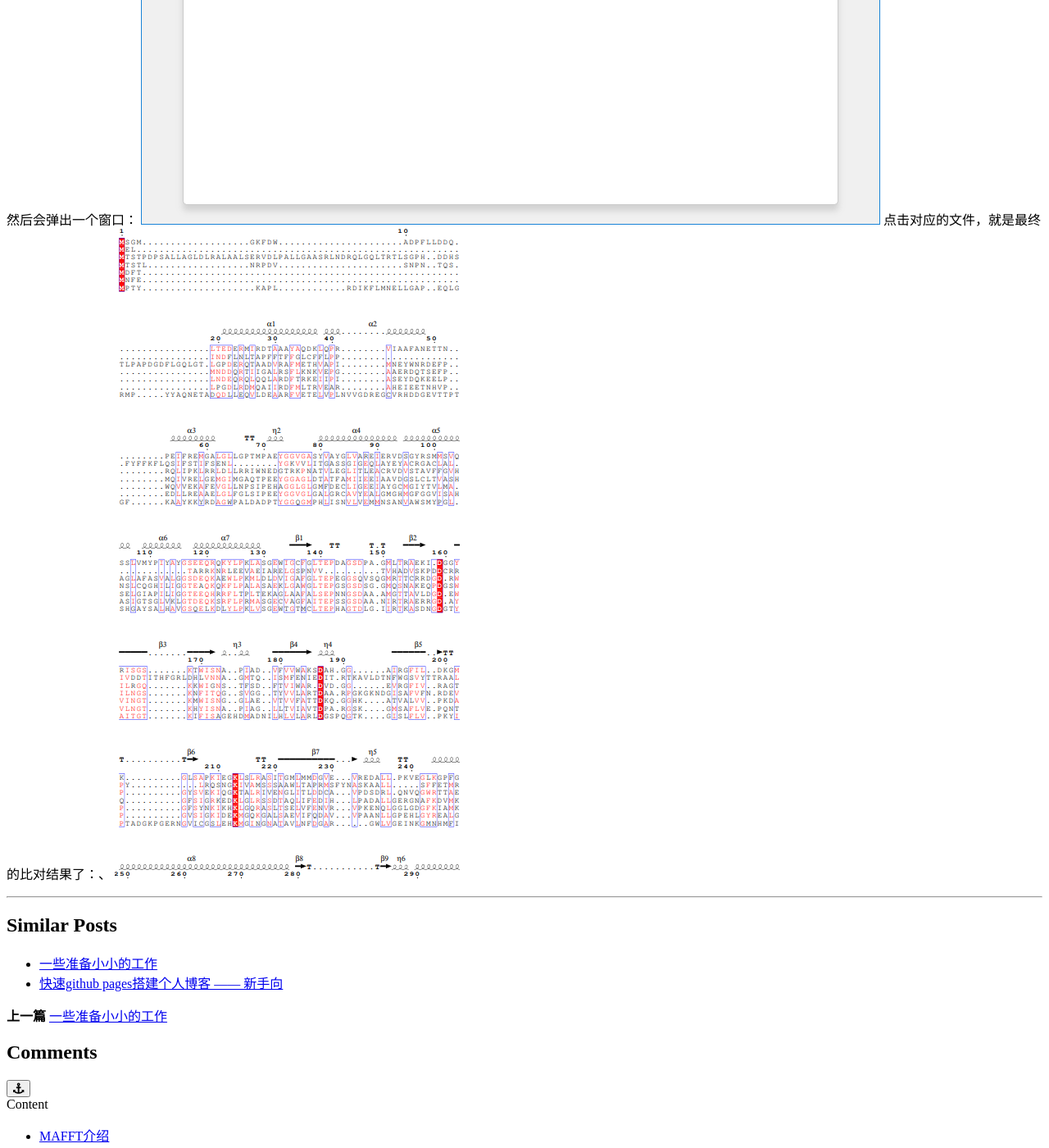
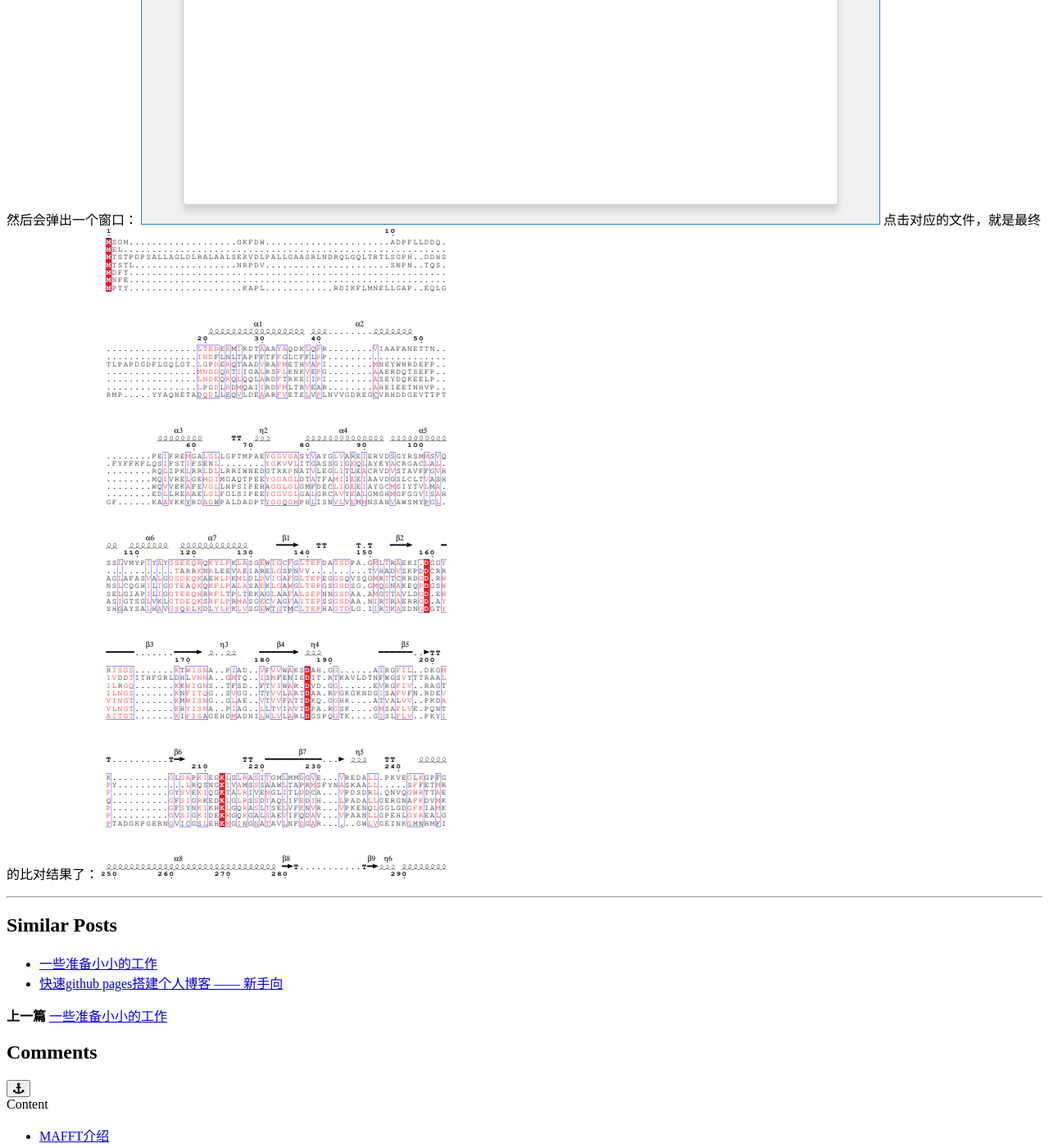
Before and after one commit to stogqy/stogqy.github.io, a Jekyll site: the page built from _posts/2018-11-10-MAFFTAlignment.md, in a window 1280 px wide and 1400 px high, scrolled down 5375 px. Shown: the whole window at 82% size. Built offline with Jekyll 4.4.1, drawn with Linux system fonts in a browser that asks for light colours; comment, search, counter and statistics services are not loaded; a style sheet for code colours, icons or effects is not loaded.

```diff
--- a/_posts/2018-11-10-MAFFTAlignment.md
+++ b/_posts/2018-11-10-MAFFTAlignment.md
@@ -84,5 +84,5 @@ http://espript.ibcp.fr/ESPript/cgi-bin/ESPript.cgi
 
 然后会弹出一个窗口：
 ![img8](https://raw.githubusercontent.com/stogqy/stogqy.github.io/master/_posts/Pics/20181110/8.PNG)
-点击对应的文件，就是最终的比对结果了：、
+点击对应的文件，就是最终的比对结果了：
 ![img9](https://raw.githubusercontent.com/stogqy/stogqy.github.io/master/_posts/Pics/20181110/9.PNG)
```
